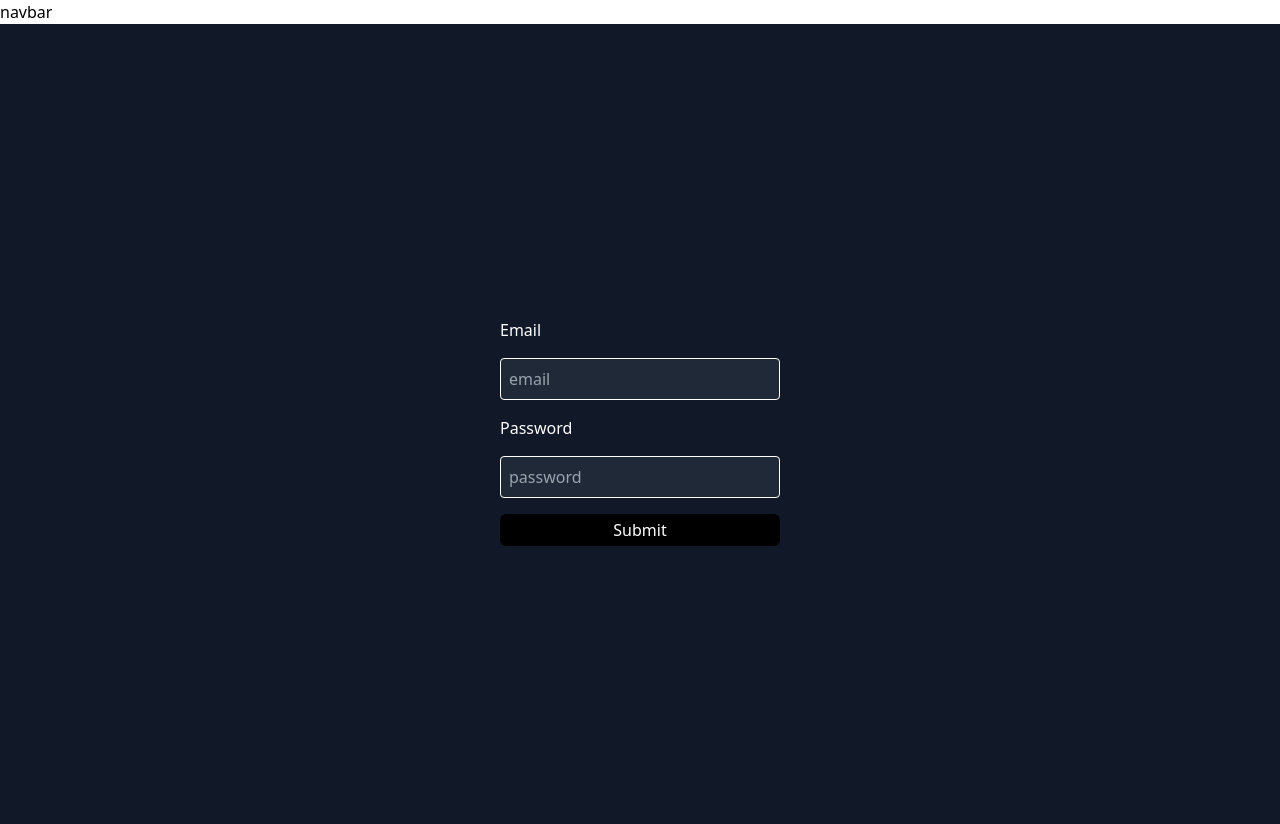
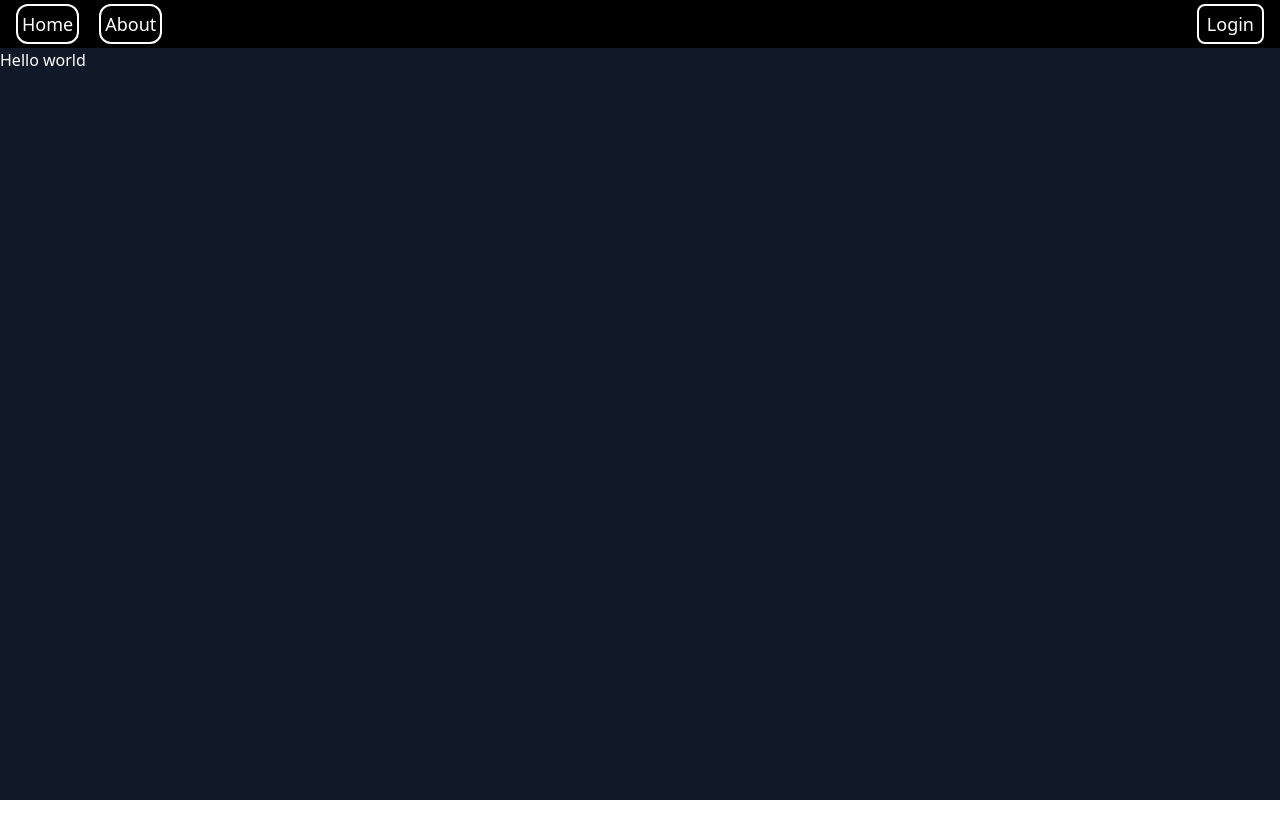
Before and after one commit to AlandelFresno/ChallengePractice, a React (Create React App) app: page /home in a window 1280 px wide. After the commit the page ends 800 px from the top, so only its background shows below. Built offline with nearby package versions, Linux system fonts and the light colour scheme.

Commit message:
Improve Navbar
#4
Navbar getting better,
Relocate forminput.js,
change Forminput.css to components.css,
MainPage.js some changes to look better with the changes of navbar,
AppRouter.js redirect of '/' to '/home',
Forminput.js imports updated

```diff
--- a/src/Routers/AppRouter.js
+++ b/src/Routers/AppRouter.js
@@ -1,4 +1,8 @@
-import { BrowserRouter as Router, Route, Routes } from "react-router-dom";
+import  {   BrowserRouter as Router,
+            Route,
+            Routes,
+            Navigate
+        } from "react-router-dom";
 import { Navbar } from "../components/Navbar";
 import { LoginScreen } from "../pages/login/LoginScreen";
 import { MainPage } from "../pages/main/MainPage";
@@ -6,11 +10,27 @@ import { MainPage } from "../pages/main/MainPage";
 
 
 export const AppRouter = () => {
+
+    const state = {
+        isUserAuthenticated: true
+    };
+
     return (
         <Router >
             <Navbar />
             <Routes>
-                <Route exact path='/' element={<MainPage/>}/>
+                {/* <Route
+                    exact path='/'
+                    render = {() => {
+                        return (
+                            state.isUserAuthenticated ?
+                            <Navigate to='/home' /> :
+                            <Navigate to='/login'/>
+                        );
+                    }}
+                /> */}
+                <Route exact path='/' element={<Navigate to='/home'/>}/>
+                <Route exact path='/home' element={<MainPage/>}/>
                 <Route exact path='/login' element={<LoginScreen/>}/>
                 <Route path="*" element={<LoginScreen/>}/>
             </Routes>
--- a/src/components/Forminput/Forminput.js
+++ b/src/components/Forminput.js
@@ -1,5 +1,5 @@
 import React, { useState } from 'react';
-import './Forminput.css';
+import './components.css';
 
 
 export const Forminput = (props) => {
--- a/src/components/Navbar.js
+++ b/src/components/Navbar.js
@@ -1,7 +1,18 @@
 import React from 'react';
+import './components.css';
 
 export const Navbar = () => {
   return (
-    <div>navbar</div>
+      <div className='bg-black text-white fixed top-0 flex w-screen justify-between items-center'>
+        <div className=' flex item-center'>
+          <a href="/" className='border-2 border-white rounded-xl a_navbar m-1 ml-4 mt-1 p-1 no-underline text-lg'>Home</a>
+          <a href="/" className='border-2 border-white rounded-xl a_navbar m-1 ml-4 mt-1 p-1 no-underline text-lg'>About</a>
+        </div>
+        <div>
+          <button
+           className=' border-2 border-white button_navbar m-1 mr-4 pt-1 pl-2 pr-2 pb-1 rounded-lg text-lg  '
+           >Login</button>
+        </div>
+      </div>
   );
 };
--- a/src/components/Forminput/Forminput.css
+++ b/src/components/components.css
@@ -1,3 +1,5 @@
+
+/*  Forminput */
 .errorMessage {
     display: none;
 }
@@ -8,3 +10,14 @@ input:invalid[focused='true'] ~ .errorMessage{
 input:invalid[focused='true']{
     border: 1px solid red;
 }
+
+
+/* Navbar */
+
+.a_navbar:hover {
+    background-color: rgb(31, 31, 31);
+}
+
+.button_navbar:hover{
+    background-color: rgb(31, 31, 31);
+}
--- a/src/pages/login/LoginScreen.js
+++ b/src/pages/login/LoginScreen.js
@@ -1,5 +1,5 @@
 import React, { useState } from 'react';
-import { Forminput } from '../../components/Forminput/Forminput.js';
+import { Forminput } from '../../components/Forminput.js';
 
 export const LoginScreen = () => {
 
@@ -37,7 +37,7 @@ export const LoginScreen = () => {
 
   const handleSubmit = (e) => {
     e.preventDefault();
-    console.log(e);
+    // console.log(e);
   };
 
   const onChange = (e) => {
@@ -59,10 +59,11 @@ export const LoginScreen = () => {
             <Forminput
               key={input.id} {...input}
               value={values[input.name]}
-              onChange={onChange}/
-            >
+              onChange={onChange}
+            />
           ))}
           <button className='text-white mt-4 w-full bg-black rounded-md pt-1 pb-1 '>Submit</button>
+          <span> </span>
         </form>
       </div>
 
--- a/src/pages/main/MainPage.js
+++ b/src/pages/main/MainPage.js
@@ -5,8 +5,10 @@ export const MainPage = () => {
 
 
   return (
-    <div className='bg-gray-900 h-screen text-white'>
-      <p> Hello world</p>
+    <div className='bg-gray-900 min-h-screen  text-white pt-12'>
+      <div className='w-40'>
+        <p> Hello world</p>
+      </div>
     </div>
   );
 };
```
